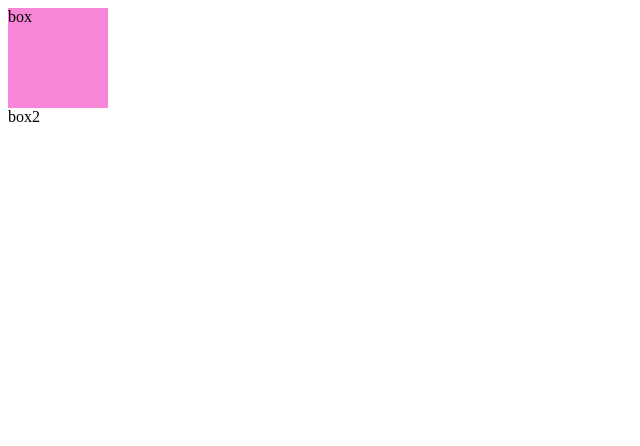
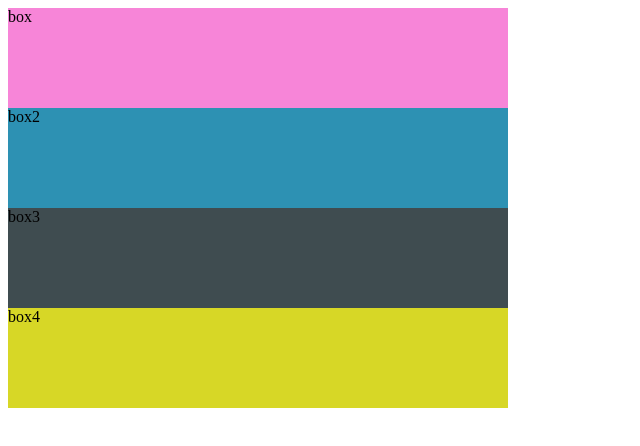
Before and after one commit to maxshurst/simple-webpage, a plain HTML site: page index.html in a window 1280 px wide. Both pictures are taken after a click on the element "box". Shown: the whole page, without its empty margins (0-640 px from the left). Drawn offline with Linux system fonts and the light colour scheme.

Commit message:
change color

```diff
--- a/index.html
+++ b/index.html
@@ -12,6 +12,10 @@
 
         <div id= "box2">box2</div>
 
+        <div id= "box3">box3</div>
+
+        <div id= "box4">box4</div>
+
         <script src="script.js"></script>
 
     </body>
--- a/script.js
+++ b/script.js
@@ -17,20 +17,60 @@ box.style.backgroundColor = `rgb(${R},${G},${B})`;
 
 
 
-const circle = document.getElementById('box')
+const box2 = document.getElementById('box2')
 
 
 
 
-circle.addEventListener('click', changeColor);
+box2.addEventListener('click', changeColor2);
 
 
 
-function changeColor() {
+function changeColor2() {
     const R = Math.floor(Math.random()*255);
     const G = Math.floor(Math.random()*255);
     const B = Math.floor(Math.random()*255);
 
 
-circle.style.backgroundColor = `rgb(${R},${G},${B})`;
+box2.style.backgroundColor = `rgb(${R},${G},${B})`;
 }
+
+
+
+const box3 = document.getElementById('box3')
+
+
+
+
+box3.addEventListener('click', changeColor3);
+
+
+
+function changeColor3() {
+    const R = Math.floor(Math.random()*255);
+    const G = Math.floor(Math.random()*255);
+    const B = Math.floor(Math.random()*255);
+
+
+box3.style.backgroundColor = `rgb(${R},${G},${B})`;
+}
+
+
+
+const box4 = document.getElementById('box4')
+
+
+
+
+box4.addEventListener('click', changeColor4);
+
+
+
+function changeColor4() {
+    const R = Math.floor(Math.random()*255);
+    const G = Math.floor(Math.random()*255);
+    const B = Math.floor(Math.random()*255);
+
+
+box4.style.backgroundColor = `rgb(${R},${G},${B})`;
+}
--- a/style.css
+++ b/style.css
@@ -1,13 +1,33 @@
 #box{
-    width: 100px;
+    width: 500px;
     height: 100px;
     background-color: lightblue;
     transition-duration: 1000ms;
+
 }
-
-#circle{
-    width: 100px;
+#box2{
+    width: 500px;
     height: 100px;
     background-color: rgb(45, 145, 179);
     transition-duration: 1000ms
+
+
 }
+
+#box3{
+    width: 500px;
+    height: 100px;
+    background-color: rgb(63, 76, 80);
+    transition-duration: 1000ms
+
+}
+
+
+#box4{
+    width: 500px;
+    height: 100px;
+    background-color: rgb(215, 215, 38);
+    transition-duration: 1000ms
+
+
+}
```
